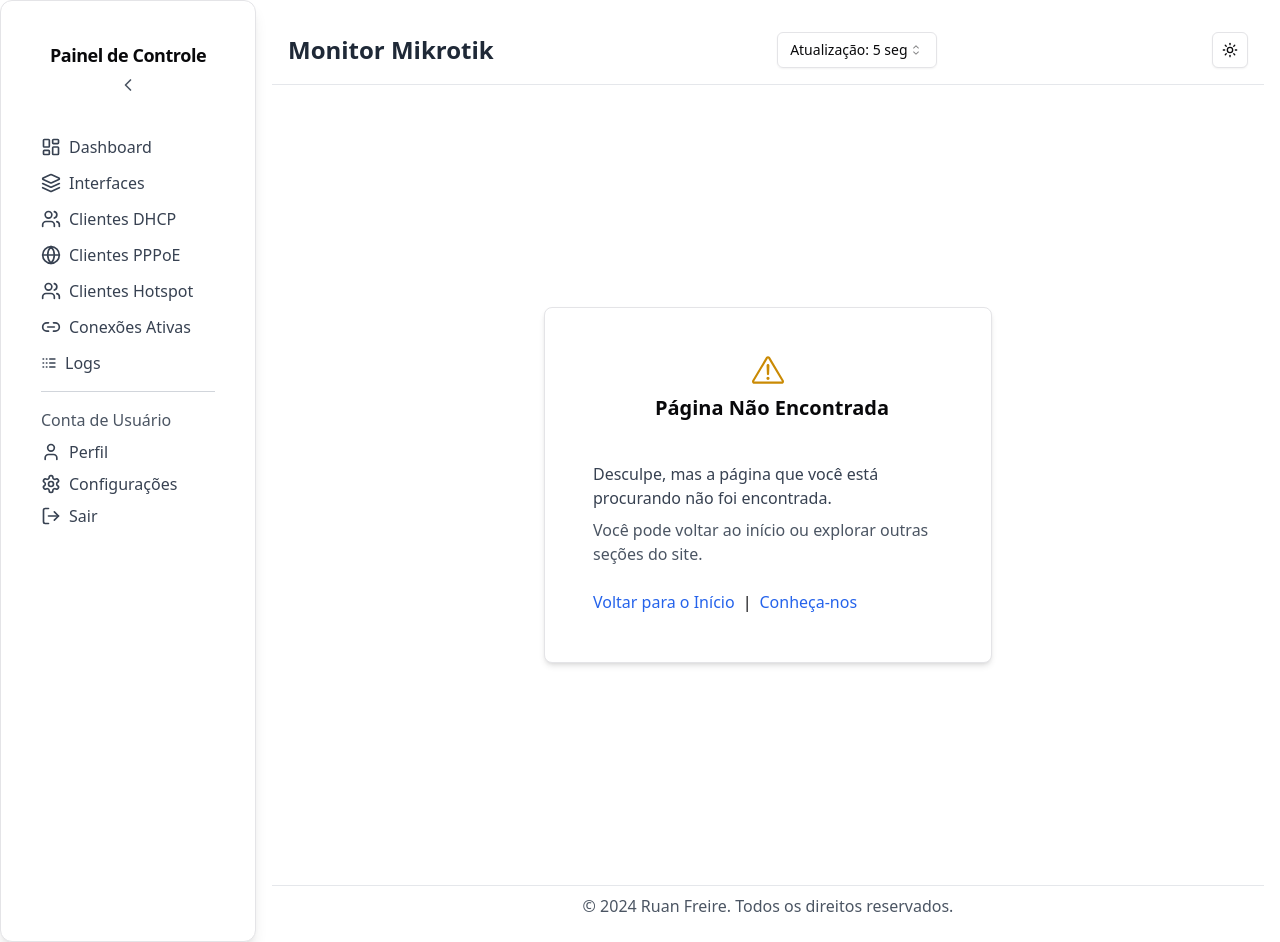
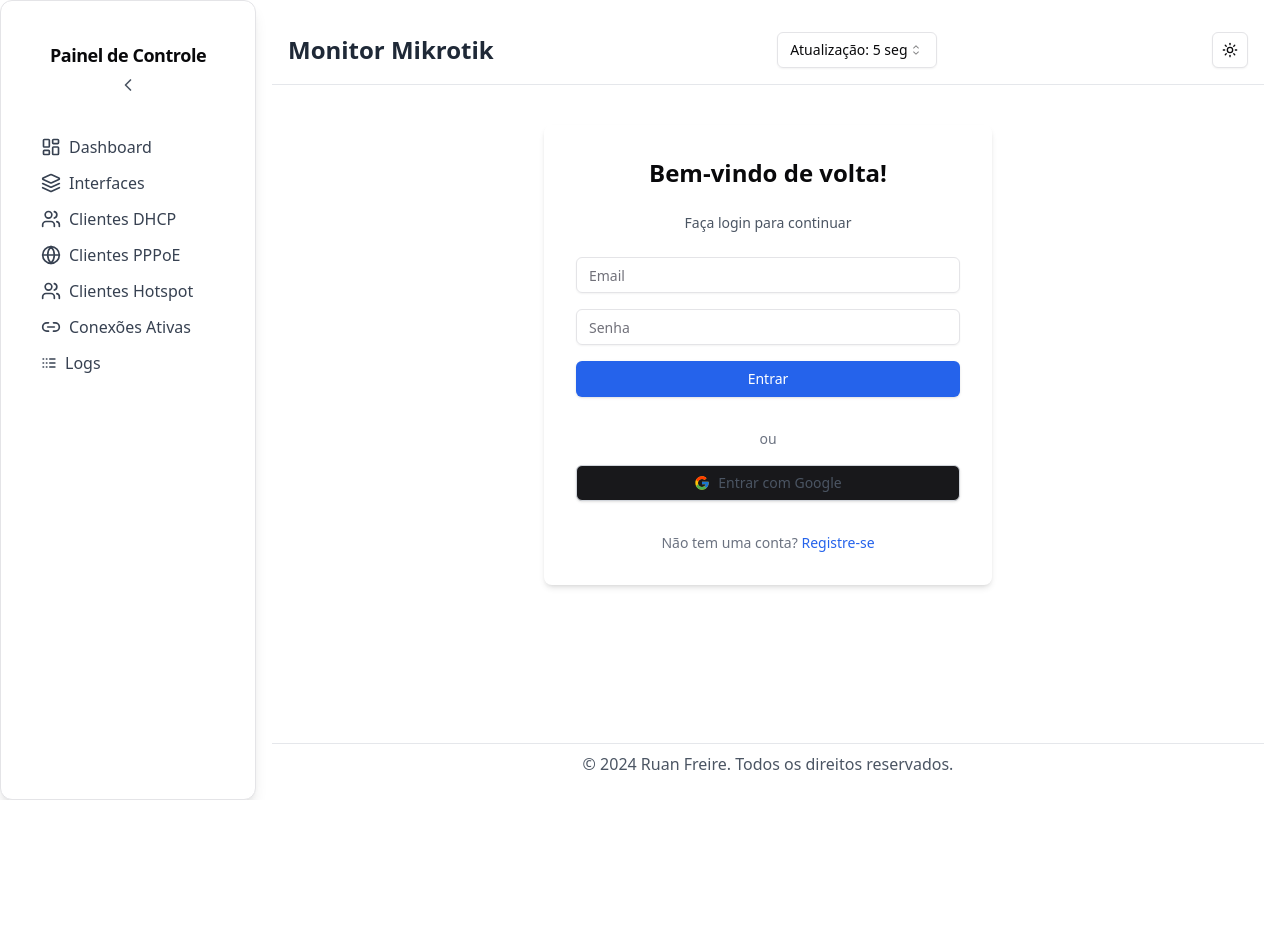
Before and after one commit to Ruanfrm/movies-database-tmdb, a React (Vite) app: page /login in a window 1280 px wide. After the commit the page ends 800 px from the top, so only its background shows below. Built offline with nearby package versions, Linux system fonts and the light colour scheme; no server answers.

Commit message:
feat: adicionado login e register form, e chart personalizado

```diff
--- a/package.json
+++ b/package.json
@@ -21,10 +21,13 @@
     "class-variance-authority": "^0.7.0",
     "clsx": "^2.1.1",
     "lucide-react": "^0.454.0",
+    "next-themes": "^0.4.3",
     "react": "^18.3.1",
     "react-dom": "^18.3.1",
+    "react-icons": "^5.3.0",
     "react-router-dom": "^6.27.0",
     "recharts": "^2.13.3",
+    "sonner": "^1.7.0",
     "tailwind-merge": "^2.5.4",
     "tailwindcss-animate": "^1.0.7",
     "use-debounce": "^10.0.4"
--- a/src/App.tsx
+++ b/src/App.tsx
@@ -12,6 +12,8 @@
 import NetworkManager from './pages/NetworkManager';
 import { NotFound } from './pages/NotFound';
 import { IpAddressList } from './pages/IpAddressList';
+import LoginForm from './pages/LoginForm';
+import RegisterForm from './pages/RegisterForm';
 
 export function App() {
   return (
@@ -29,6 +31,9 @@
             <Route path="/hotspot-clients" element={<HotspotClients />} />
             <Route path="/active-connections" element={<Connections />} />
             <Route path="/logs" element={<LogsComponent/>} />
+            <Route path="/login" element={<LoginForm/>} />
+            <Route path="/register" element={<RegisterForm/>} />
+
             <Route path="/manage" element={<NetworkManager/>} />
             <Route path="/ip-add" element={<IpAddressList/>} />
 
--- a/src/component/Header.tsx
+++ b/src/component/Header.tsx
@@ -11,6 +11,7 @@
 } from '../components/ui/select';
 import { useTheme } from '../context/ThemeContext';
 import { ModeToggle } from './mode-toggle';
+import { toast } from 'sonner';
 
 export function Header() {
   const { theme, toggleTheme } = useTheme();
@@ -36,6 +37,7 @@
     const newInterval = parseInt(value);
     setIntervalTime(newInterval);
     localStorage.setItem('updateInterval', newInterval.toString());
+    toast("Intervalo de tempo alterado com sucesso!")
   };
 
   return (
--- a/src/component/InterfaceMonitor.tsx
+++ b/src/component/InterfaceMonitor.tsx
@@ -64,7 +64,7 @@
   }, [selectedInterface]);
 
   return (
-    <Card className="w-full mt-5"> {/* Altera a largura do card para 100% */}
+    <Card className="w-full mt-5" > {/* Altera a largura do card para 100% */}
       <CardHeader>
         <CardTitle>Monitoramento de Tráfego</CardTitle>
         <CardDescription>Selecione uma interface para monitorar o tráfego</CardDescription>
@@ -82,8 +82,8 @@
             ))}
           </SelectContent>
         </Select>
-        <InterfaceTrafficChart data={trafficData} />
-      </CardContent>
+        <InterfaceTrafficChart data={trafficData} width={800} height={400} />
+        </CardContent>
     </Card>
   );
 };
--- a/src/component/InterfaceTrafficChart.tsx
+++ b/src/component/InterfaceTrafficChart.tsx
@@ -1,6 +1,19 @@
-// InterfaceTrafficChart.tsx
-
+import { TrendingUp } from "lucide-react";
 import { Area, AreaChart, CartesianGrid, XAxis, YAxis, Tooltip } from "recharts";
+import {
+  Card,
+  CardContent,
+  CardDescription,
+  CardFooter,
+  CardHeader,
+  CardTitle,
+} from "@/components/ui/card";
+import {
+  ChartConfig,
+  ChartContainer,
+  ChartTooltip,
+  ChartTooltipContent,
+} from "@/components/ui/chart";
 
 interface TrafficData {
   time: string;
@@ -10,6 +23,8 @@
 
 interface InterfaceTrafficChartProps {
   data: TrafficData[];
+  width?: number;
+  height?: number;
 }
 
 // Função para formatar os dados em Kbps, Mbps ou Gbps
@@ -26,34 +41,67 @@
   return `${bitsPerSecond} bps`;
 };
 
-const InterfaceTrafficChart = ({ data }: InterfaceTrafficChartProps) => {
+// Configuração do gráfico
+const chartConfig = {
+  rxBitsPerSecond: {
+    label: "Download",
+    color: "blue",
+  },
+  txBitsPerSecond: {
+    label: "Upload",
+    color: "green",
+  },
+} satisfies ChartConfig;
+
+const InterfaceTrafficChart = ({ data, width = 800, height = 300 }: InterfaceTrafficChartProps) => {
   return (
+    <Card>
+      <CardHeader>
+        <CardTitle>Gráfico de Tráfego de Interface</CardTitle>
+        <CardDescription>Monitorando download e upload em tempo real</CardDescription>
+      </CardHeader>
+      <CardContent>
+        <ChartContainer config={chartConfig}>
           <AreaChart
             data={data}
             margin={{ top: 10, right: 30, left: 0, bottom: 0 }}
-      width={1000} // Ajustar conforme necessário
-      height={300}
-      className="mt-5 p-3 "
+            width={width}
+            height={height}
           >
             <CartesianGrid vertical={false} />
             <XAxis dataKey="time" tickLine={false} axisLine={false} />
             <YAxis tickFormatter={formatTraffic} />
-      <Tooltip formatter={(value: number) => formatTraffic(value)} />
+            <ChartTooltip cursor={false} content={<ChartTooltipContent />} />
             <Area
               type="monotone"
               dataKey="rxBitsPerSecond"
-        stroke="blue"
+              stroke={chartConfig.rxBitsPerSecond.color}
               fillOpacity={0.3}
-        fill="blue"
+              fill={chartConfig.rxBitsPerSecond.color}
             />
             <Area
               type="monotone"
               dataKey="txBitsPerSecond"
-        stroke="green"
+              stroke={chartConfig.txBitsPerSecond.color}
               fillOpacity={0.3}
-        fill="green"
+              fill={chartConfig.txBitsPerSecond.color}
             />
           </AreaChart>
+        </ChartContainer>
+      </CardContent>
+      <CardFooter>
+        <div className="flex w-full items-start gap-2 text-sm">
+          <div className="grid gap-2">
+            <div className="flex items-center gap-2 font-medium leading-none">
+              Tráfego crescente <TrendingUp className="h-4 w-4" />
+            </div>
+            <div className="flex items-center gap-2 leading-none text-muted-foreground">
+              Intervalo de tempo em análise
+            </div>
+          </div>
+        </div>
+      </CardFooter>
+    </Card>
   );
 };
 
--- a/src/component/Sidebar.tsx
+++ b/src/component/Sidebar.tsx
@@ -76,7 +76,7 @@
               </Link>
             </li>
           </ul>
-          <div className="border-t border-gray-300 mt-4 pt-4">
+          {/* <div className="border-t border-gray-300 mt-4 pt-4">
             <h3 className="text-gray-600 mb-2">Conta de Usuário</h3>
             <ul className="space-y-2">
               <li>
@@ -98,7 +98,7 @@
                 </Link>
               </li>
             </ul>
-          </div>
+          </div> */}
         </nav>
       </CardContent>
     </Card>
--- /dev/null
+++ b/src/components/ui/sonner.tsx
@@ -0,0 +1,29 @@
+import { useTheme } from "next-themes"
+import { Toaster as Sonner } from "sonner"
+
+type ToasterProps = React.ComponentProps<typeof Sonner>
+
+const Toaster = ({ ...props }: ToasterProps) => {
+  const { theme = "system" } = useTheme()
+
+  return (
+    <Sonner
+      theme={theme as ToasterProps["theme"]}
+      className="toaster group"
+      toastOptions={{
+        classNames: {
+          toast:
+            "group toast group-[.toaster]:bg-background group-[.toaster]:text-foreground group-[.toaster]:border-border group-[.toaster]:shadow-lg",
+          description: "group-[.toast]:text-muted-foreground",
+          actionButton:
+            "group-[.toast]:bg-primary group-[.toast]:text-primary-foreground",
+          cancelButton:
+            "group-[.toast]:bg-muted group-[.toast]:text-muted-foreground",
+        },
+      }}
+      {...props}
+    />
+  )
+}
+
+export { Toaster }
--- a/src/main.tsx
+++ b/src/main.tsx
@@ -2,6 +2,7 @@
 import { createRoot } from 'react-dom/client'
 import './index.css'
 import { ThemeProvider } from './context/ThemeContext.tsx';
+import { Toaster } from "@/components/ui/sonner"
 
 import {App} from './App.tsx'
 
@@ -9,6 +10,7 @@
   <StrictMode>
     <ThemeProvider>
     <App />
+    <Toaster />
     </ThemeProvider>
   </StrictMode>,
 )
--- /dev/null
+++ b/src/pages/LoginForm.tsx
@@ -0,0 +1,58 @@
+import { useState } from "react";
+import { Input } from "@/components/ui/input";
+import { Button } from "@/components/ui/button";
+import { FcGoogle } from "react-icons/fc";
+
+const LoginForm = () => {
+  const [email, setEmail] = useState("");
+  const [password, setPassword] = useState("");
+
+  const handleLogin = () => {
+    // Lógica de autenticação
+    console.log("Login com email:", email, "e senha:", password);
+  };
+
+  const handleGoogleLogin = () => {
+    // Lógica para autenticação com o Google
+    console.log("Login com Google");
+  };
+
+  return (
+    <div className="w-full max-w-md mx-auto  p-8 shadow-md rounded-lg mt-10">
+      <h2 className="text-2xl font-bold mb-6 text-center">Bem-vindo de volta!</h2>
+      <p className="text-sm text-gray-600 mb-6 text-center">Faça login para continuar</p>
+      <div className="flex flex-col gap-4">
+        <Input
+          type="email"
+          placeholder="Email"
+          value={email}
+          onChange={(e) => setEmail(e.target.value)}
+        />
+        <Input
+          type="password"
+          placeholder="Senha"
+          value={password}
+          onChange={(e) => setPassword(e.target.value)}
+        />
+        <Button onClick={handleLogin} className="w-full bg-blue-600 text-white hover:bg-blue-700">
+          Entrar
+        </Button>
+        <div className="flex items-center justify-center text-gray-500 mt-4">
+          <span className="text-sm">ou</span>
+        </div>
+        <Button
+          onClick={handleGoogleLogin}
+          className="w-full flex items-center justify-center gap-2 border border-gray-300 hover:bg-gray-100 text-gray-600"
+        >
+          <FcGoogle className="text-xl" />
+          Entrar com Google
+        </Button>
+        <p className="text-sm text-gray-500 text-center mt-4">
+          Não tem uma conta? <a href="/register" className="text-blue-600 hover:underline">Registre-se</a>
+        </p>
+      </div>
+    </div>
+  );
+};
+
+export default LoginForm;
--- a/src/pages/Logs.tsx
+++ b/src/pages/Logs.tsx
@@ -3,6 +3,8 @@
 import { Button } from '@/components/ui/button';
 import { ReloadIcon } from '@radix-ui/react-icons';
 import { useDebounce } from 'use-debounce';
+import { toast } from "sonner"
+
 
 const LogsComponent = () => {
   const [logs, setLogs] = useState([]);
@@ -22,8 +24,8 @@
     try {
       const response = await fetch(`${import.meta.env.VITE_API_URL}/mikrotik-logs`);
       if (!response.ok) throw new Error('Falha ao buscar logs. Tente novamente mais tarde.');
-
       const data = await response.json();
+      toast("Logs carregados com sucesso.")
       setLogs(data.reverse()); // Carregar logs com o mais recente primeiro
     } catch (error) {
       setError(error.message);
--- /dev/null
+++ b/src/pages/RegisterForm.tsx
@@ -0,0 +1,56 @@
+import { useState } from "react";
+import { Input } from "@/components/ui/input";
+import { Button } from "@/components/ui/button";
+
+const RegisterForm = () => {
+  const [name, setName] = useState("");
+  const [email, setEmail] = useState("");
+  const [password, setPassword] = useState("");
+  const [confirmPassword, setConfirmPassword] = useState("");
+
+  const handleRegister = () => {
+    // Lógica de registro
+    console.log("Registrar com nome:", name, "email:", email);
+  };
+
+  return (
+    <div className="w-full max-w-md mx-auto  p-8 shadow-md rounded-lg mt-10">
+      <h2 className="text-2xl font-bold mb-6 text-center">Crie sua conta</h2>
+      <p className="text-sm text-gray-600 mb-6 text-center">Preencha as informações para se registrar</p>
+      <div className="flex flex-col gap-4">
+        <Input
+          type="text"
+          placeholder="Nome Completo"
+          value={name}
+          onChange={(e) => setName(e.target.value)}
+        />
+        <Input
+          type="email"
+          placeholder="Email"
+          value={email}
+          onChange={(e) => setEmail(e.target.value)}
+        />
+        <Input
+          type="password"
+          placeholder="Senha"
+          value={password}
+          onChange={(e) => setPassword(e.target.value)}
+        />
+        <Input
+          type="password"
+          placeholder="Confirme a Senha"
+          value={confirmPassword}
+          onChange={(e) => setConfirmPassword(e.target.value)}
+        />
+        <Button onClick={handleRegister} className="w-full bg-green-600 text-white hover:bg-green-700">
+          Registrar
+        </Button>
+        <p className="text-sm text-gray-500 text-center mt-4">
+          Já possui uma conta? <a href="/login" className="text-blue-600 hover:underline">Faça login</a>
+        </p>
+      </div>
+    </div>
+  );
+};
+
+export default RegisterForm;
```
Also changed, not shown: 2 other files (tests, documents, lock files or other folders). Lines whose indentation alone changed are shown as unchanged.
